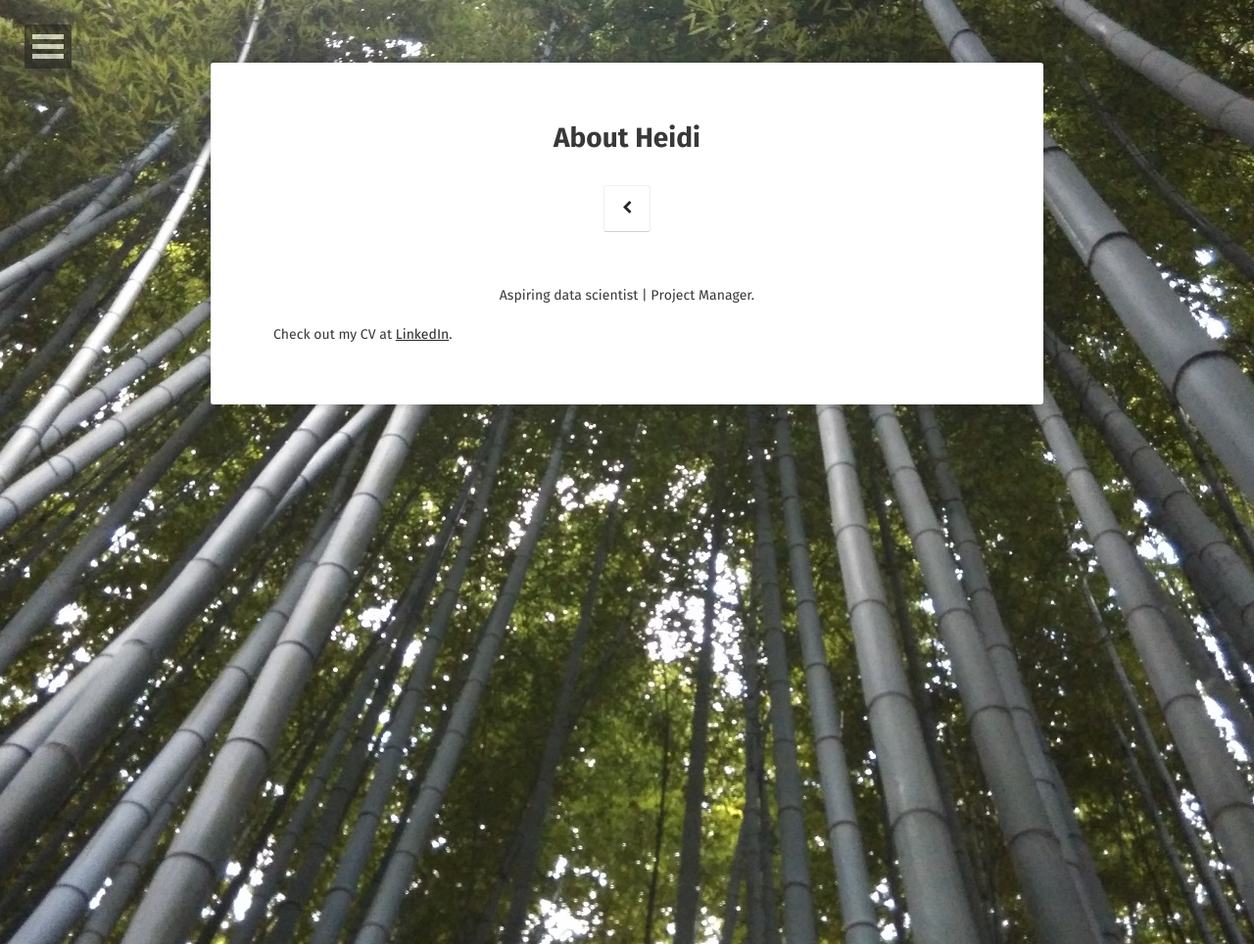
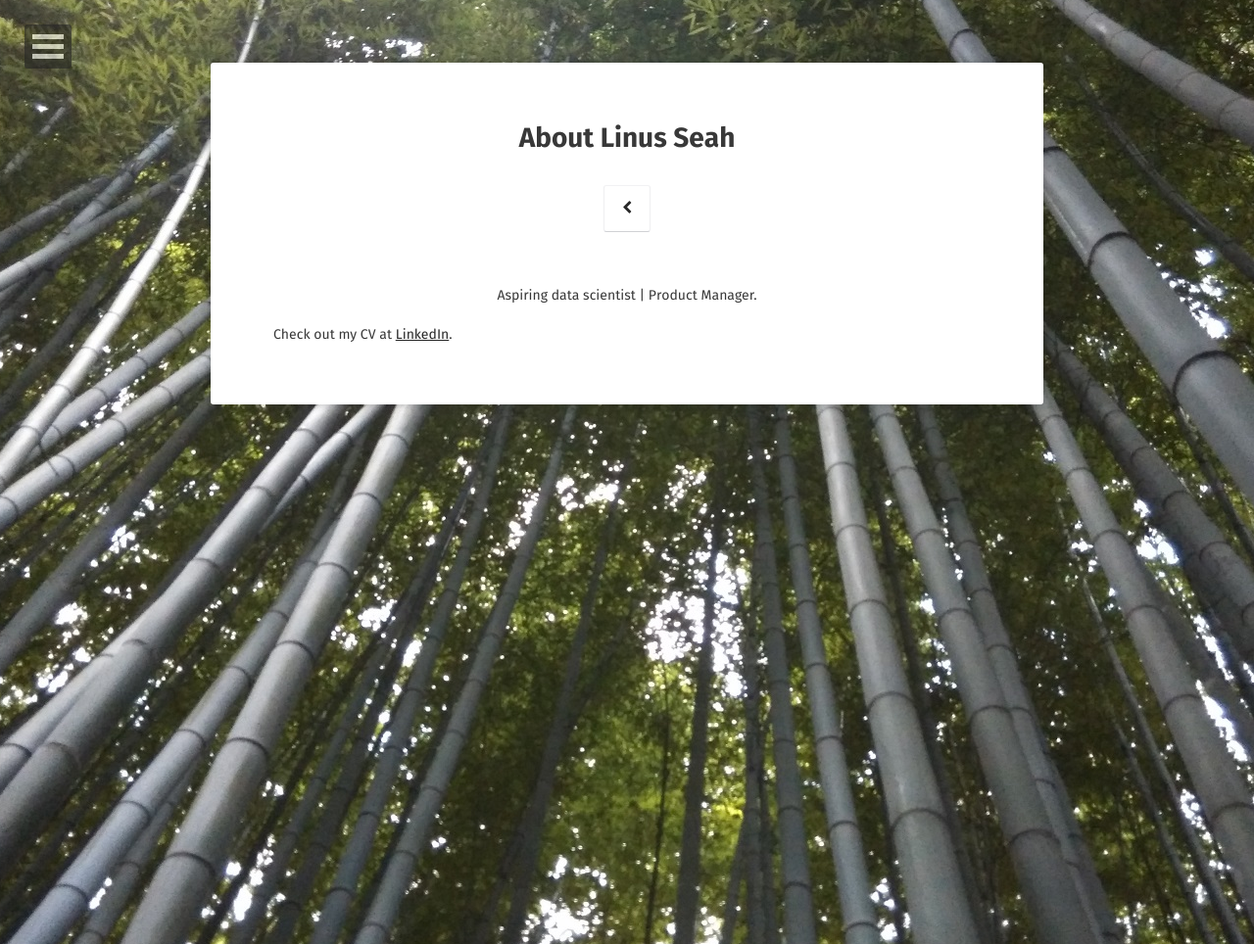
Before and after one commit to linusseah/linusseah.github.io, a Jekyll site: the page built from about/index.md, in a window 1280 px wide. Shown: the whole page at 98% size. Built offline with Jekyll 4.4.1, drawn with Linux system fonts in a browser that asks for light colours; some web fonts are replaced.

Commit message:
Update index.md

```diff
--- a/about/index.md
+++ b/about/index.md
@@ -1,11 +1,11 @@
 ---
 layout: page
-title: About Heidi
+title: About Linus Seah
 tags: [about, profile]
-date: 2018-03-08
+date: 2020-01-17
 comments: false
 ---
 
-<center>Aspiring data scientist | Project Manager.</center>
+<center>Aspiring data scientist | Product Manager.</center>
 
-Check out my CV at [LinkedIn](https://www.linkedin.com/in/heidi-chen/).
+Check out my CV at [LinkedIn](https://www.linkedin.com/in/linus-seah-4964ab52/).
```
